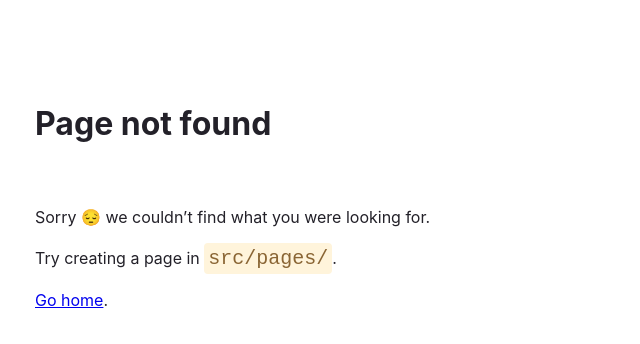
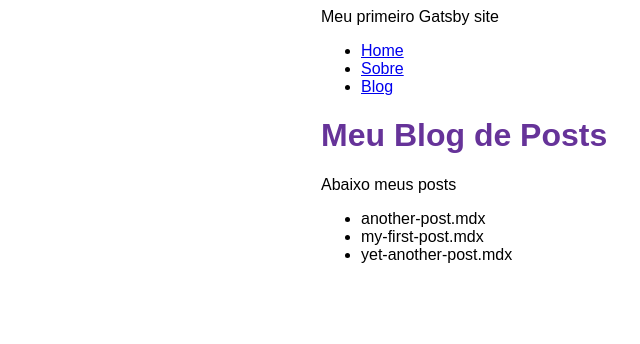
Before and after one commit to zegutof/primeiro-blog-gatsby, a Gatsby site: page /blog in a window 1280 px wide. Before the commit this address had no page. Shown: the whole page, without its empty margins (69-709 px from the left). Built offline with nearby package versions, Linux system fonts and the light colour scheme; Gatsby itself is replaced by a stand-in of ours.

Commit message:
Finalizado a  parte 4 do tutorial gatsby

```diff
--- a/gatsby-config.js
+++ b/gatsby-config.js
@@ -1,9 +1,16 @@
 module.exports = {
     siteMetadata: {
-        siteUrl: `https://www.yourdomain.tld`,
+        title: "Meu primeiro Gatsby site"
     },
     plugins: [
         "gatsby-plugin-image",
         "gatsby-plugin-sharp",
+        {
+            resolve: "gatsby-source-filesystem",
+            options: {
+              name: `blog`,
+              path: `${__dirname}/blog`,
+            }
+        },
       ],
 };
--- a/src/components/layout.js
+++ b/src/components/layout.js
@@ -1,21 +1,34 @@
 import * as React from 'react'
-import { Link } from 'gatsby'
+import { Link, useStaticQuery, graphql } from 'gatsby'
 import {
     container,
     heading,
     navLinks,
     navLinkItem,
-    navLinkText
+    navLinkText,
+    siteTitle
   } from './layout.module.css'
 
 const Layout = ({ pageTitle, children }) => {
+    const data = useStaticQuery(graphql`
+        query {
+            site {
+                siteMetadata {
+                    title
+                }
+            }
+        }
+    `)
+
     return (
         <div className={container}>
-            <title>{pageTitle}</title>
+            <title>{pageTitle} | {data.site.siteMetadata.title}</title>
+            <header className={siteTitle}>{data.site.siteMetadata.title}</header>
             <nav>
                 <ul className={navLinks}>
                     <li className={navLinkItem}><Link to="/" className={navLinkText}>Home</Link></li>
                     <li className={navLinkItem}><Link to="/about" className={navLinkText}> Sobre</Link></li>
+                    <li className={navLinkItem}><Link to="/blog" className={navLinkText}> Blog</Link></li>
                 </ul>
             </nav>
             <main>
--- a/src/components/layout.module.css
+++ b/src/components/layout.module.css
@@ -18,3 +18,10 @@
   .nav-link-text {
     color: black;
   }
+
+  .site-title {
+    font-size: 3rem;
+    color: gray;
+    font-weight: 700;
+    margin: 3rem 0;
+  }
--- /dev/null
+++ b/src/pages/blog.js
@@ -0,0 +1,30 @@
+import { graphql } from 'gatsby'
+import * as React from 'react'
+import Layout from '../components/layout'
+
+const BlogPage = ({ data }) => {
+    return (
+        <Layout pageTitle="Meu Blog de Posts">
+            <p>Abaixo meus posts</p>
+            <ul>
+                {
+                    data.allFile.nodes.map(node => (
+                        <li key={node.name}>{node.name}</li>
+                    ))
+                }
+            </ul>
+        </Layout>
+    )
+}
+
+export const query = graphql`
+    query {
+        allFile {
+            nodes {
+                name
+            }
+        }
+    }
+`
+
+export default BlogPage
--- a/src/pages/index.js
+++ b/src/pages/index.js
@@ -4,8 +4,6 @@ import { StaticImage } from 'gatsby-plugin-image'
 
 const IndexPage = () => {
   return (
-    <main>
-      <title>Home Page</title>
       <Layout pageTitle="Home Page">
       <p>I'm making this by following the Gatsby Tutorial.</p>
       <StaticImage
@@ -13,7 +11,6 @@ const IndexPage = () => {
         src="../images/clifford.jpg"
       />
     </Layout>
-    </main>
   )
 }
 
```
Also changed, not shown: blog/another-post.mdx.txt (added), blog/my-first-post.mdx.txt (added), blog/yet-another-post.mdx.txt (added).
